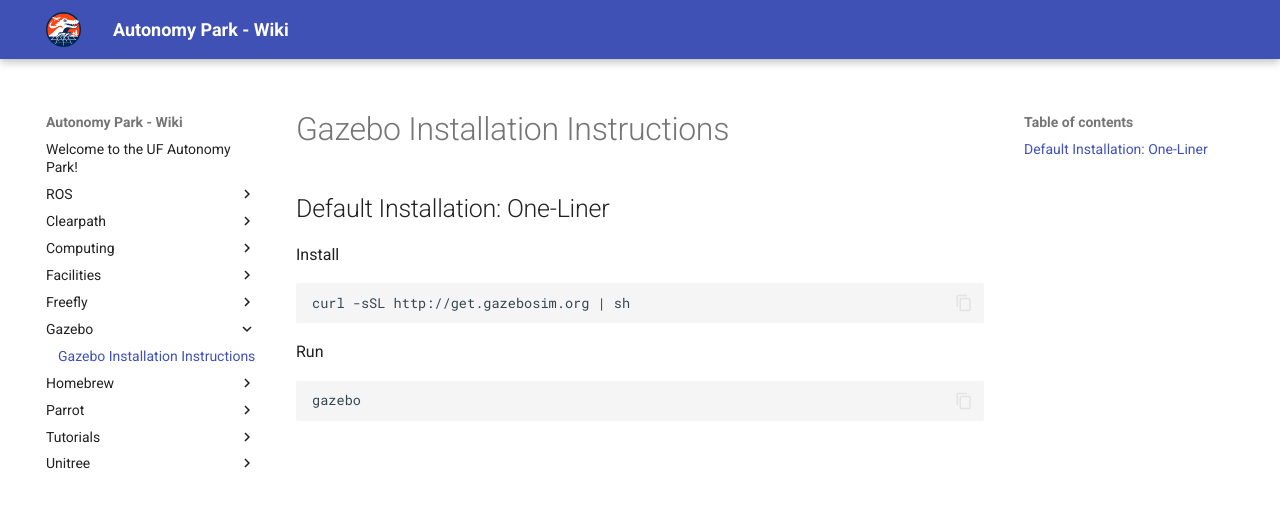
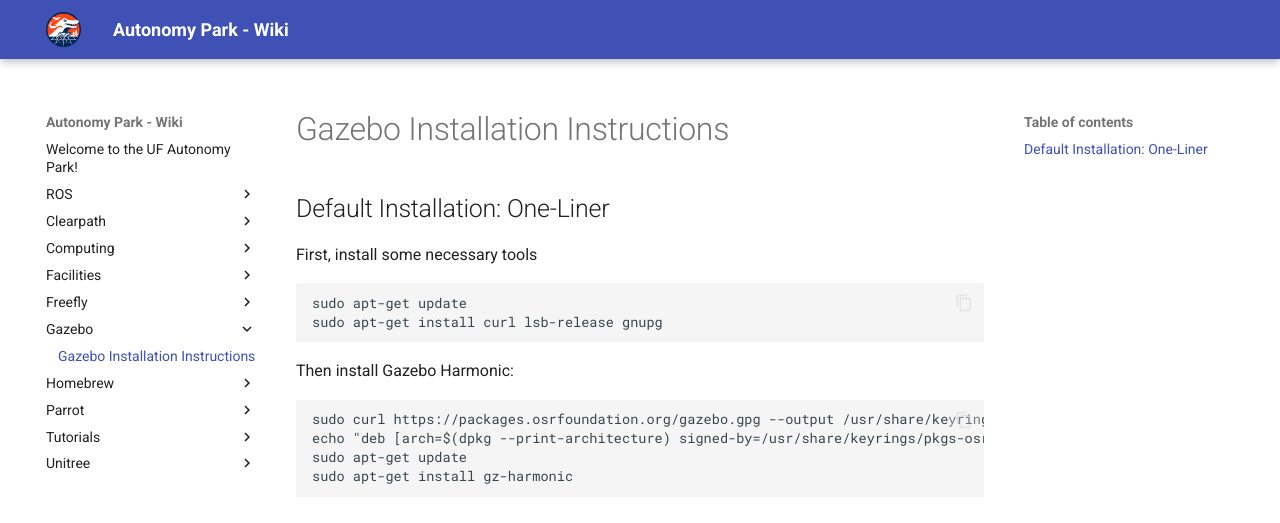
Before and after one commit to UFL-Autonomy-Park/apark_wiki, an MkDocs documentation site: the page built from docs/gazebo/install-gazebo.md, in a window 1280 px wide. Shown: the top 523 px of the page. Built offline with MkDocs 1.6.1 and Material for MkDocs 9.7.7, drawn with Linux system fonts in a browser that asks for light colours.

````diff
--- a/docs/gazebo/install-gazebo.md
+++ b/docs/gazebo/install-gazebo.md
@@ -3,11 +3,15 @@
 ---
 
 ## Default Installation: One-Liner
-Install
+First, install some necessary tools
 ```
-curl -sSL http://get.gazebosim.org | sh
+sudo apt-get update
+sudo apt-get install curl lsb-release gnupg
 ```
-Run
+Then install Gazebo Harmonic:
 ```
-gazebo
+sudo curl https://packages.osrfoundation.org/gazebo.gpg --output /usr/share/keyrings/pkgs-osrf-archive-keyring.gpg
+echo "deb [arch=$(dpkg --print-architecture) signed-by=/usr/share/keyrings/pkgs-osrf-archive-keyring.gpg] https://packages.osrfoundation.org/gazebo/ubuntu-stable $(lsb_release -cs) main" | sudo tee /etc/apt/sources.list.d/gazebo-stable.list > /dev/null
+sudo apt-get update
+sudo apt-get install gz-harmonic
 ```
````
Also changed, not shown: docs/tutorials/simulation-installation.md (+32 -1 lines).
